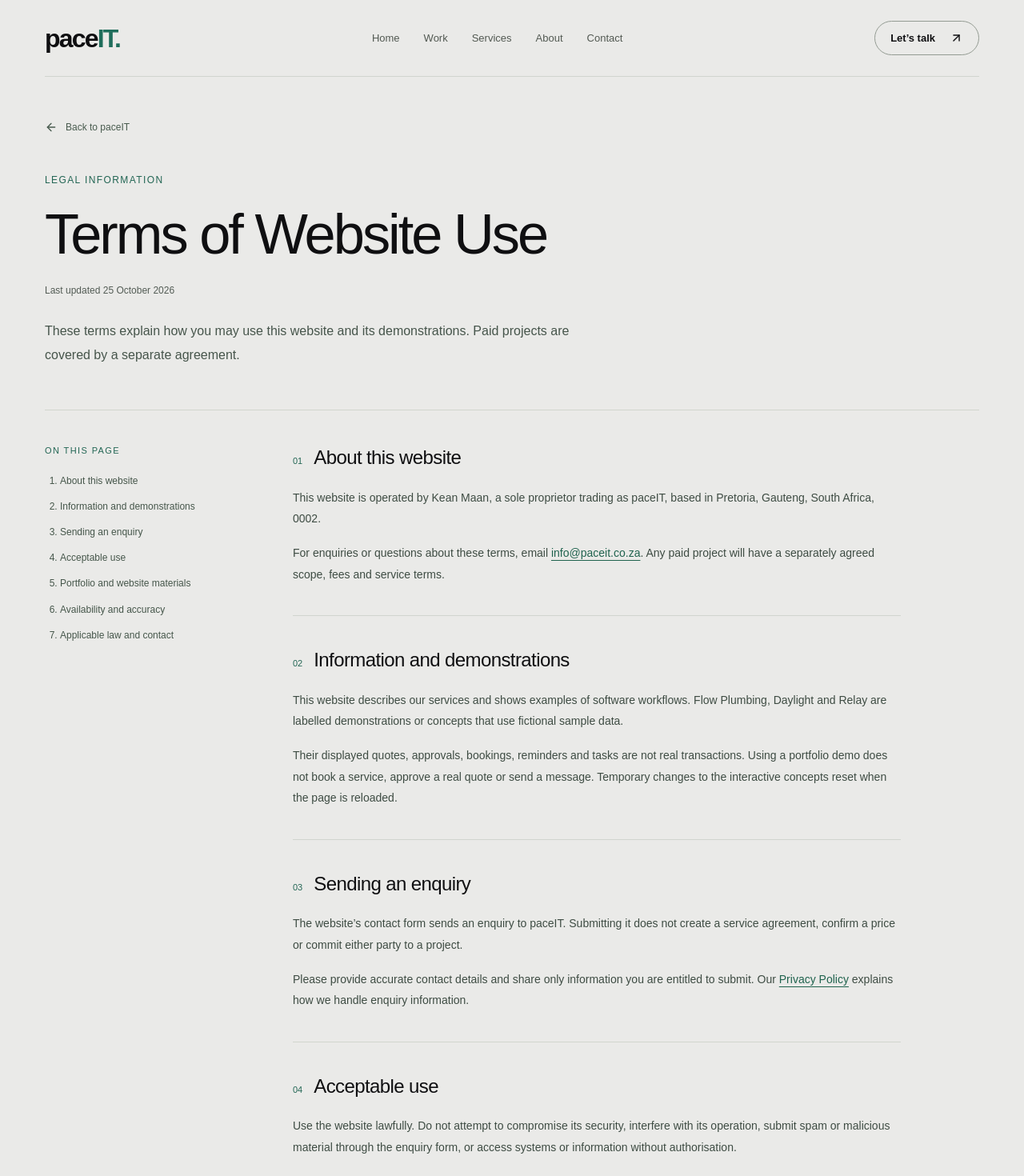
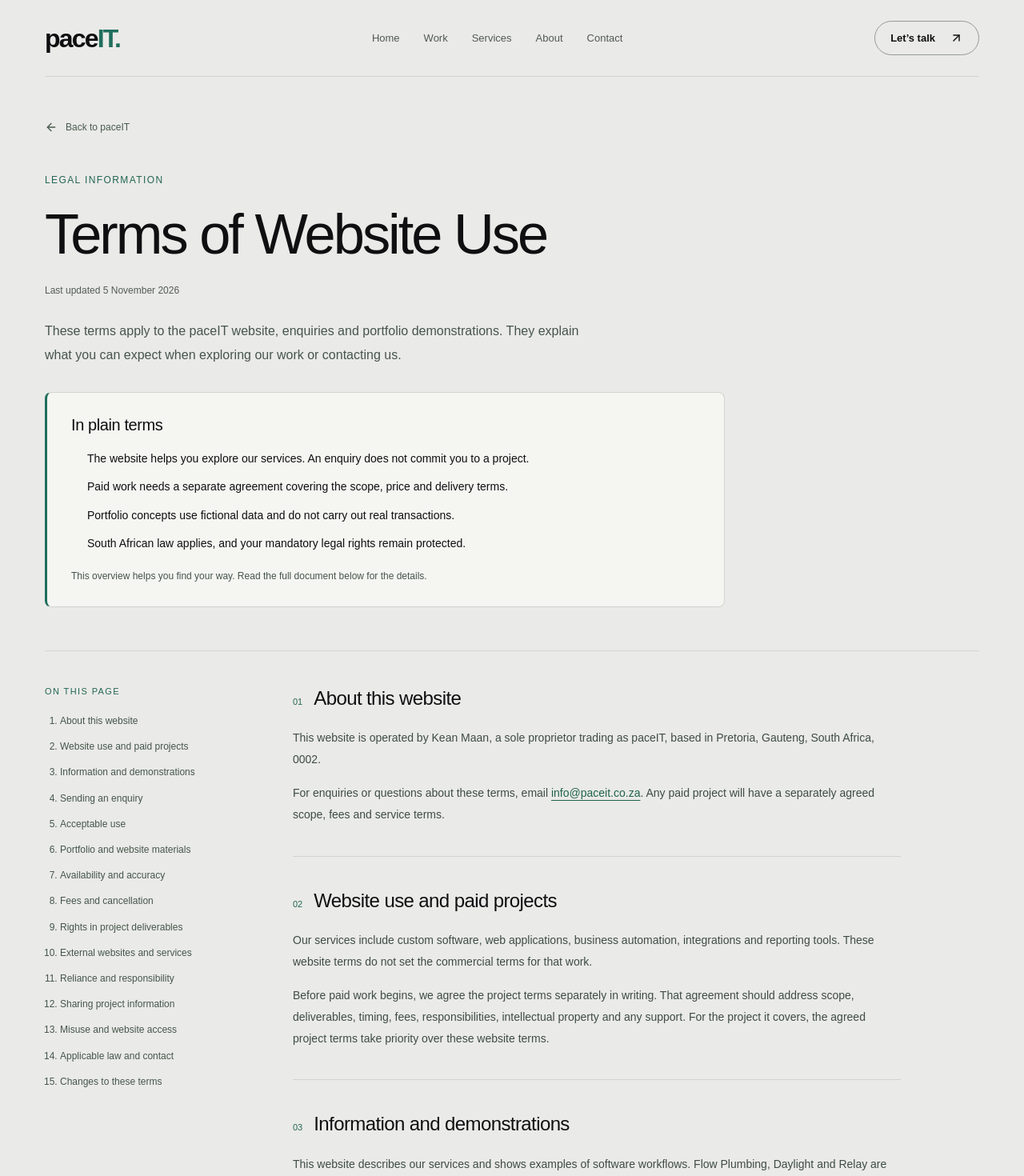
Before and after one commit to kean346/paceit-website, a Next.js app: page /terms in a window 1280 px wide. Shown: the top 1470 px of the page at 80% size. Built offline with nearby package versions, Linux system fonts and the light colour scheme; no server answers; a web font is replaced by a local one.

Commit message:
Expand terms and privacy pages with plain-language summaries

```diff
--- a/app/privacy/page.tsx
+++ b/app/privacy/page.tsx
@@ -10,7 +10,12 @@ export const metadata = pageMetadata({
 const email = <a href={`mailto:${site.email}`}>{site.email}</a>;
 
 export default function Privacy() {
-  return <LegalPage title="Privacy Policy" introduction={<p>This notice explains how paceIT handles personal information when you visit this website, send an enquiry or become a client.</p>} sections={[
+  return <LegalPage title="Privacy Policy" introduction={<p>This notice explains how paceIT handles personal information when you visit this website, send an enquiry or become a client. It describes our own processing under South Africa’s Protection of Personal Information Act (POPIA).</p>} summary={[
+    'We use the details you send to respond to your enquiry and deliver agreed work.',
+    'Vercel hosts the website and Brevo delivers enquiry emails. We do not sell your information.',
+    'The website has no analytics or advertising tracking. Sending an enquiry does not subscribe you to marketing.',
+    'Contact info@paceit.co.za to ask about access, corrections or deletion. Legal exceptions may apply.',
+  ]} sections={[
     { id: 'responsible-party', title: 'Who is responsible', content: <>
       <p>paceIT is the trading name of {business.ownerName}, operating as a sole proprietor in South Africa.</p>
       <dl className="legal-details"><div><dt>Responsible party</dt><dd>{business.ownerName}, trading as paceIT</dd></div><div><dt>Information Officer</dt><dd>{business.ownerName}</dd></div><div><dt>Business location</dt><dd>{business.location}</dd></div><div><dt>Privacy contact</dt><dd>{email}</dd></div></dl>
@@ -39,6 +44,7 @@ export default function Privacy() {
     { id: 'security', title: 'Access and security', content: <>
       <p>Administrative access at paceIT is restricted to the business owner. Service providers process information as needed to deliver hosting, email and related services.</p>
       <p>We use TLS/SSL for website connections and encrypted SMTP delivery. The enquiry form checks input on the server and applies request limits and spam checks. SMTP credentials stay on the server and are not included in the website’s public code.</p>
+      <p>No system can guarantee complete security. Where a compromise requires notification under POPIA, we will notify the Information Regulator and affected people as soon as reasonably possible, subject to the lawful exceptions and directions that apply.</p>
     </> },
     { id: 'cookies', title: 'Cookies and browser storage', content: <>
       <p>This version of the website does not use analytics or advertising cookies, or persistent browser storage for visitor data. The interactive portfolio concepts use temporary page state and reset when the page is reloaded.</p>
@@ -56,5 +62,12 @@ export default function Privacy() {
     { id: 'updates', title: 'Updates to this notice', content: <>
       <p>We may update this notice when our services or processing practices change. The date at the top identifies the current version. For questions, contact {email}.</p>
     </> },
+    { id: 'client-data', title: 'Information processed for clients', content: <>
+      <p>A client’s application may handle information about that client’s staff or customers. Where paceIT processes that information on the client’s instructions, the client’s privacy notice and our agreed processing arrangements govern that work. This website notice does not replace them.</p>
+    </> },
+    { id: 'children-and-links', title: 'Children and external links', content: <>
+      <p>This business website is not directed at children and does not ask for children’s information. If you believe a child has shared personal information here, contact the Information Officer so that we can assess and address it under applicable law.</p>
+      <p>When you follow an external link, the other website’s privacy practices apply to your activity there. Review its notice before sharing information.</p>
+    </> },
   ]}/>;
 }
--- a/app/terms/page.tsx
+++ b/app/terms/page.tsx
@@ -8,10 +8,19 @@ export const metadata = pageMetadata({
 });
 
 export default function Terms() {
-  return <LegalPage title="Terms of Website Use" introduction={<p>These terms explain how you may use this website and its demonstrations. Paid projects are covered by a separate agreement.</p>} sections={[
+  return <LegalPage title="Terms of Website Use" introduction={<p>These terms apply to the paceIT website, enquiries and portfolio demonstrations. They explain what you can expect when exploring our work or contacting us.</p>} summary={[
+    'The website helps you explore our services. An enquiry does not commit you to a project.',
+    'Paid work needs a separate agreement covering the scope, price and delivery terms.',
+    'Portfolio concepts use fictional data and do not carry out real transactions.',
+    'South African law applies, and your mandatory legal rights remain protected.',
+  ]} sections={[
     { id: 'operator', title: 'About this website', content: <>
       <p>This website is operated by {business.ownerName}, a sole proprietor trading as paceIT, based in {business.location}.</p>
       <p>For enquiries or questions about these terms, email <a href={`mailto:${site.email}`}>{site.email}</a>. Any paid project will have a separately agreed scope, fees and service terms.</p>
+    </> },
+    { id: 'client-agreements', title: 'Website use and paid projects', content: <>
+      <p>Our services include custom software, web applications, business automation, integrations and reporting tools. These website terms do not set the commercial terms for that work.</p>
+      <p>Before paid work begins, we agree the project terms separately in writing. That agreement should address scope, deliverables, timing, fees, responsibilities, intellectual property and any support. For the project it covers, the agreed project terms take priority over these website terms.</p>
     </> },
     { id: 'demonstrations', title: 'Information and demonstrations', content: <>
       <p>This website describes our services and shows examples of software workflows. Flow Plumbing, Daylight and Relay are labelled demonstrations or concepts that use fictional sample data.</p>
@@ -32,9 +41,33 @@ export default function Terms() {
       <p>We aim to keep the website accurate and available, but information may change and interruptions may occur. Confirm current project details with us directly before relying on them.</p>
       <p>Nothing in these terms excludes rights or liabilities that applicable law does not allow us to exclude.</p>
     </> },
+    { id: 'payment-and-cancellation', title: 'Fees and cancellation', content: <>
+      <p>This website does not take payments or place orders. A demonstration price is sample data, rather than an offer to supply work at that price.</p>
+      <p>Project prices, deposits, payment dates, changes, cancellation and any refunds must be addressed in the separate project agreement. Sending an enquiry does not create a payment obligation. Applicable consumer rights continue to apply.</p>
+    </> },
+    { id: 'project-ownership', title: 'Rights in project deliverables', content: <>
+      <p>Permission to view our portfolio does not transfer rights in its materials. Ownership and licences for commissioned deliverables, reusable tools, pre-existing code and third-party components are matters for the project agreement. These website terms do not promise an automatic transfer of ownership.</p>
+    </> },
+    { id: 'external-services', title: 'External websites and services', content: <>
+      <p>Links may take you to websites or services run by other providers. Check their terms and privacy information before sharing information or using them. paceIT does not control those websites or guarantee their content or availability.</p>
+      <p>Our use of providers to operate this website is described in our <a href="/privacy">Privacy Policy</a>. External links do not change our own obligations under applicable law.</p>
+    </> },
+    { id: 'reliance-and-liability', title: 'Reliance and responsibility', content: <>
+      <p>Portfolio examples illustrate possible workflows. They are not a guarantee of revenue, savings, accuracy or suitability for your business. Discuss your requirements with us before making decisions based on an example.</p>
+      <p>Warranties, remedies and any agreed limits of liability for paid work belong in the project agreement. These website terms do not introduce a monetary liability cap or require you to indemnify paceIT. Nothing here removes a mandatory consumer remedy or excludes liability that cannot lawfully be excluded.</p>
+    </> },
+    { id: 'confidential-information', title: 'Sharing project information', content: <>
+      <p>An initial enquiry should contain only enough information to start a discussion. Please do not send passwords, access credentials or confidential customer records through the website form. If a project needs confidential materials or personal information, we will agree appropriate arrangements before that information is shared.</p>
+    </> },
+    { id: 'access', title: 'Misuse and website access', content: <>
+      <p>We may restrict access or reject abusive requests to protect the website and its visitors. A restriction on website access does not itself cancel a separate client agreement or remove rights you have under it.</p>
+    </> },
     { id: 'law-and-contact', title: 'Applicable law and contact', content: <>
       <p>These website terms are governed by South African law, subject to any mandatory rights that apply to you.</p>
-      <p>We may update these terms when the website changes. The date at the top identifies the current version. For questions, contact <a href={`mailto:${site.email}`}>{site.email}</a>.</p>
+      <p>Please email <a href={`mailto:${site.email}`}>{site.email}</a> if a concern arises so that we can try to resolve it. This does not prevent you from using a court, regulator or other remedy available under applicable law.</p>
+    </> },
+    { id: 'changes', title: 'Changes to these terms', content: <>
+      <p>We may revise these terms as the website changes. The date above identifies the version. Revisions apply going forward and do not rewrite an existing project agreement. If part of these terms cannot be enforced, the remaining provisions continue to apply to the extent permitted by law.</p>
     </> },
   ]}/>;
 }
--- a/components/legal-page.tsx
+++ b/components/legal-page.tsx
@@ -6,7 +6,7 @@ import { business } from '@/lib/business';
 
 type LegalSection = { id: string; title: string; content: ReactNode };
 
-export function LegalPage({ title, introduction, sections }: { title: string; introduction: ReactNode; sections: LegalSection[] }) {
+export function LegalPage({ title, introduction, summary, sections }: { title: string; introduction: ReactNode; summary?: string[]; sections: LegalSection[] }) {
   return <div id="top">
     <a className="skip-link" href="#main">Skip to content</a>
     <Navigation homePage={false}/>
@@ -17,6 +17,11 @@ export function LegalPage({ title, introduction, sections }: { title: string; in
         <h1 id="legal-title">{title}</h1>
         <p className="legal-updated">Last updated <time dateTime={business.policyUpdated}>{business.policyUpdatedLabel}</time></p>
         <div className="legal-intro">{introduction}</div>
+        {summary && <aside className="legal-summary" aria-labelledby="legal-summary-title">
+          <h2 id="legal-summary-title">In plain terms</h2>
+          <ul>{summary.map(item => <li key={item}>{item}</li>)}</ul>
+          <p>This overview helps you find your way. Read the full document below for the details.</p>
+        </aside>}
       </header>
       <div className="legal-layout">
         <nav className="legal-contents" aria-label="On this page"><p className="mono">ON THIS PAGE</p><ol>{sections.map(section => <li key={section.id}><a href={`#${section.id}`}>{section.title}</a></li>)}</ol></nav>
--- a/lib/business.ts
+++ b/lib/business.ts
@@ -10,6 +10,6 @@ export const business = {
     postalCode: '0002',
     addressCountry: 'ZA',
   },
-  policyUpdated: '2026-10-25',
-  policyUpdatedLabel: '25 October 2026',
+  policyUpdated: '2026-11-05',
+  policyUpdatedLabel: '5 November 2026',
 };
```
Also changed, not shown: app/globals.css, 1 other file (tests, documents, lock files or other folders).
